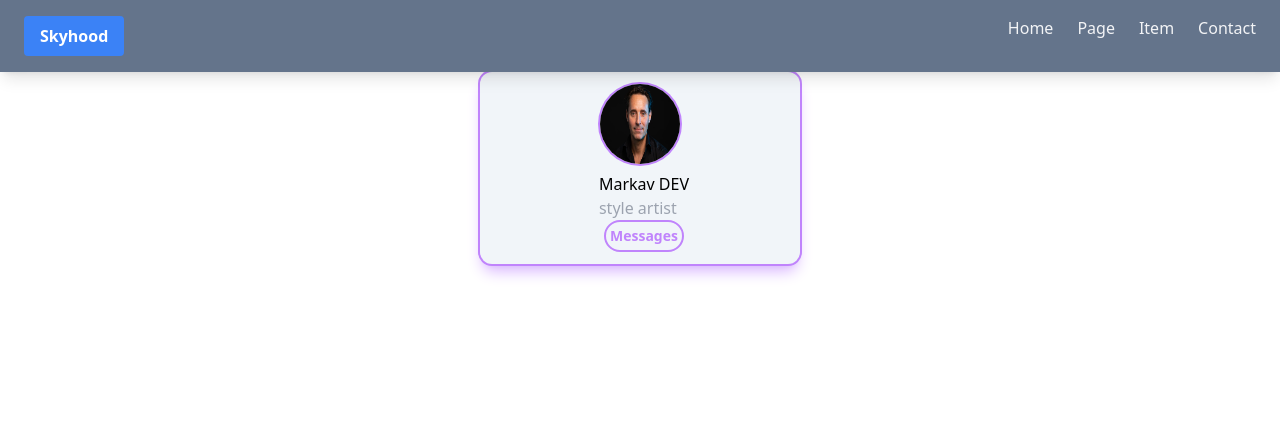
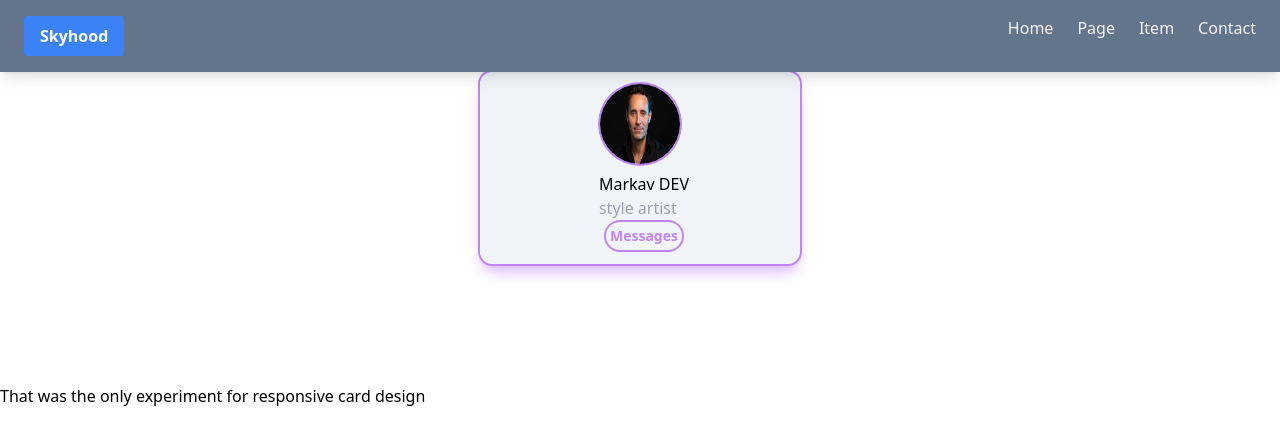
Before and after one commit to aabrahamlinkonn/person-card-using-tailwind-, a website: page public/index.html in a window 1280 px wide. Drawn offline with nearby package versions, Linux system fonts and the light colour scheme; files whose address does not match are found by name.

Commit message:
card details

```diff
--- a/public/index.html
+++ b/public/index.html
@@ -51,8 +51,12 @@ navbar navbar-expand-lg navbar-light ">
 </div>
 
 
-
-
+<br>
+<br>
+<br>
+<br>
+<br>
+<p>That was the only experiment for responsive card design</p>
 
 
 
```
